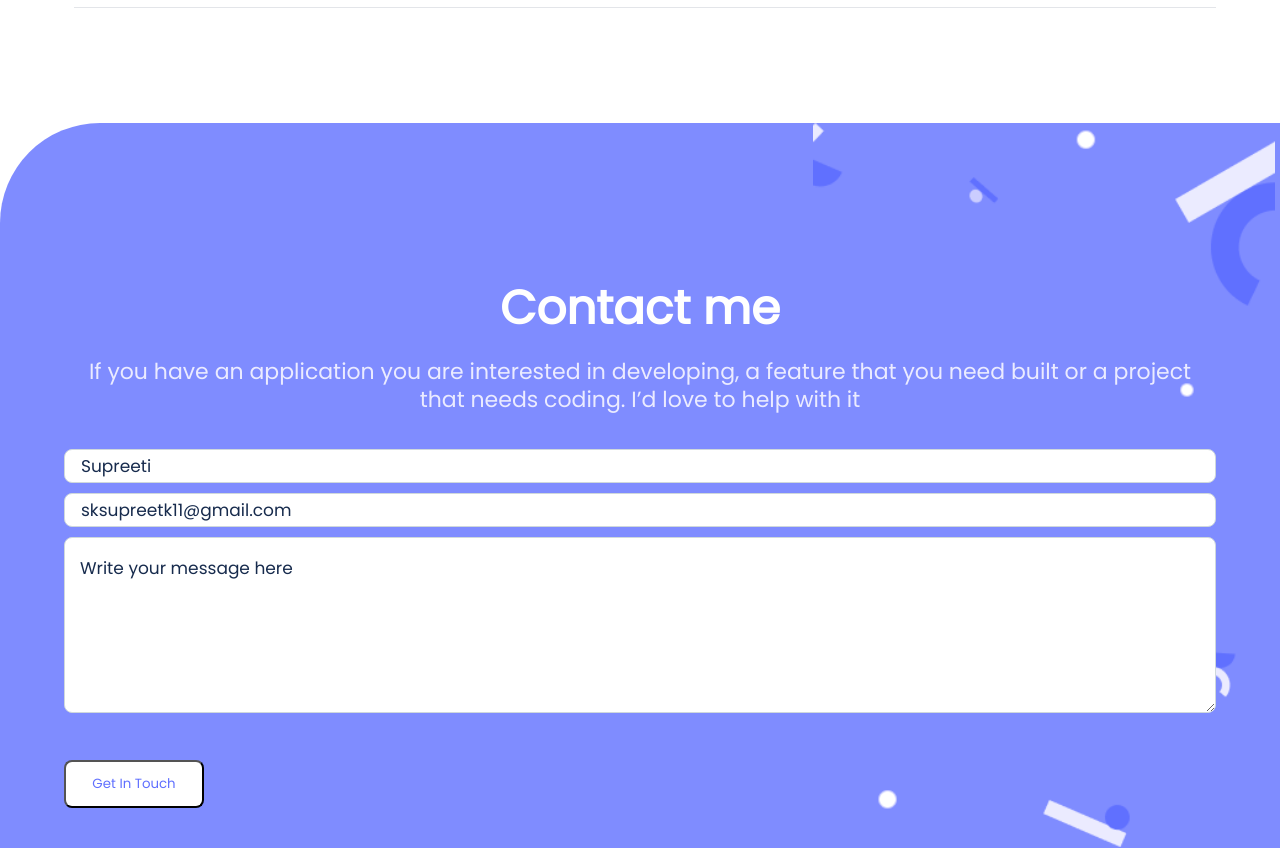
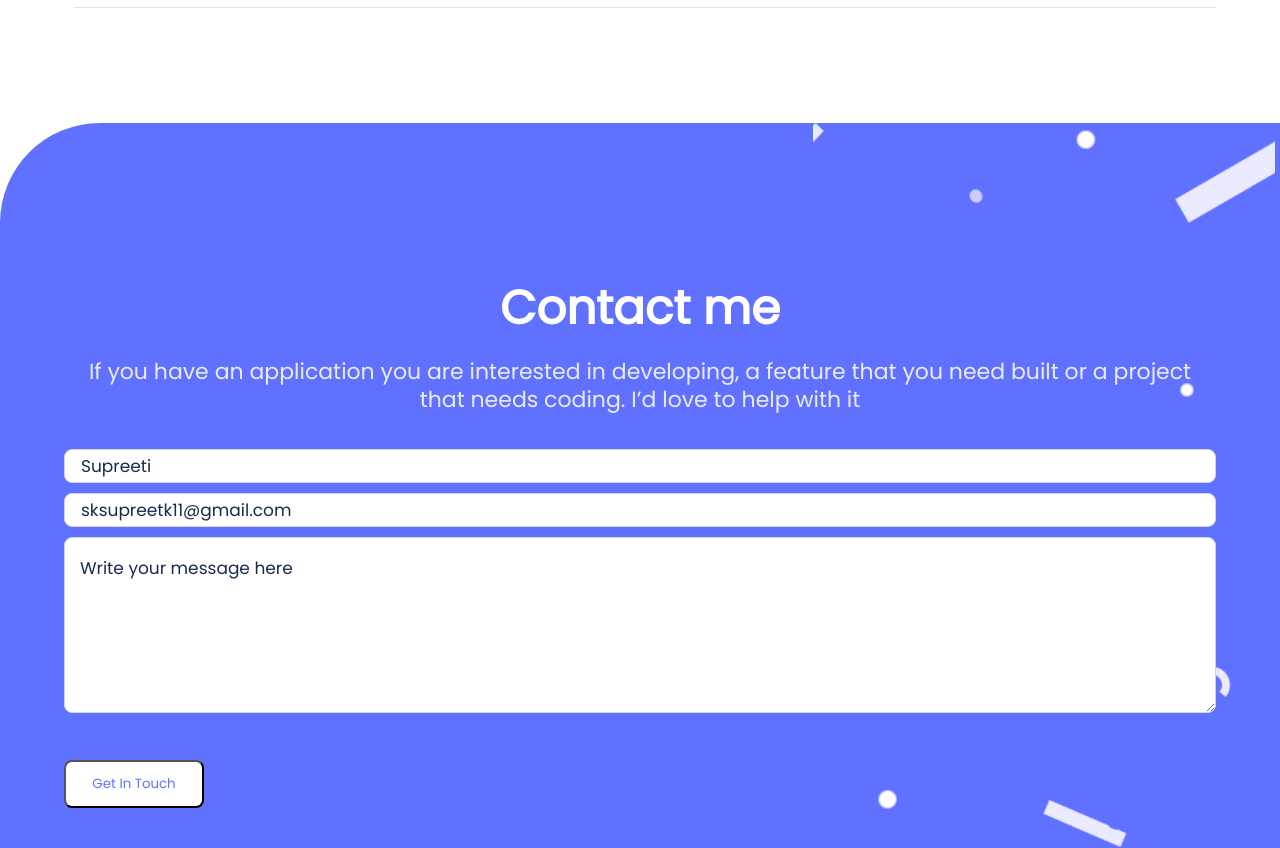
Before and after one commit to supreeti/First-Portfolio, a website: page index.html in a window 1280 px wide. Shown: the part 4215-5063 px from the top of the page. Drawn offline with Linux system fonts and the light colour scheme.

Commit message:
resolve the background color of the contact form

```diff
--- a/style.css
+++ b/style.css
@@ -344,7 +344,7 @@
   border-top-left-radius: 100px;
   display: flex;
   justify-content: center;
-  background-color: #7f8cff;
+  background-color: #6070ff;
   background-image: url("images/header-shapes mobile.png");
   background-size: contain;
   background-repeat: no-repeat;
```
